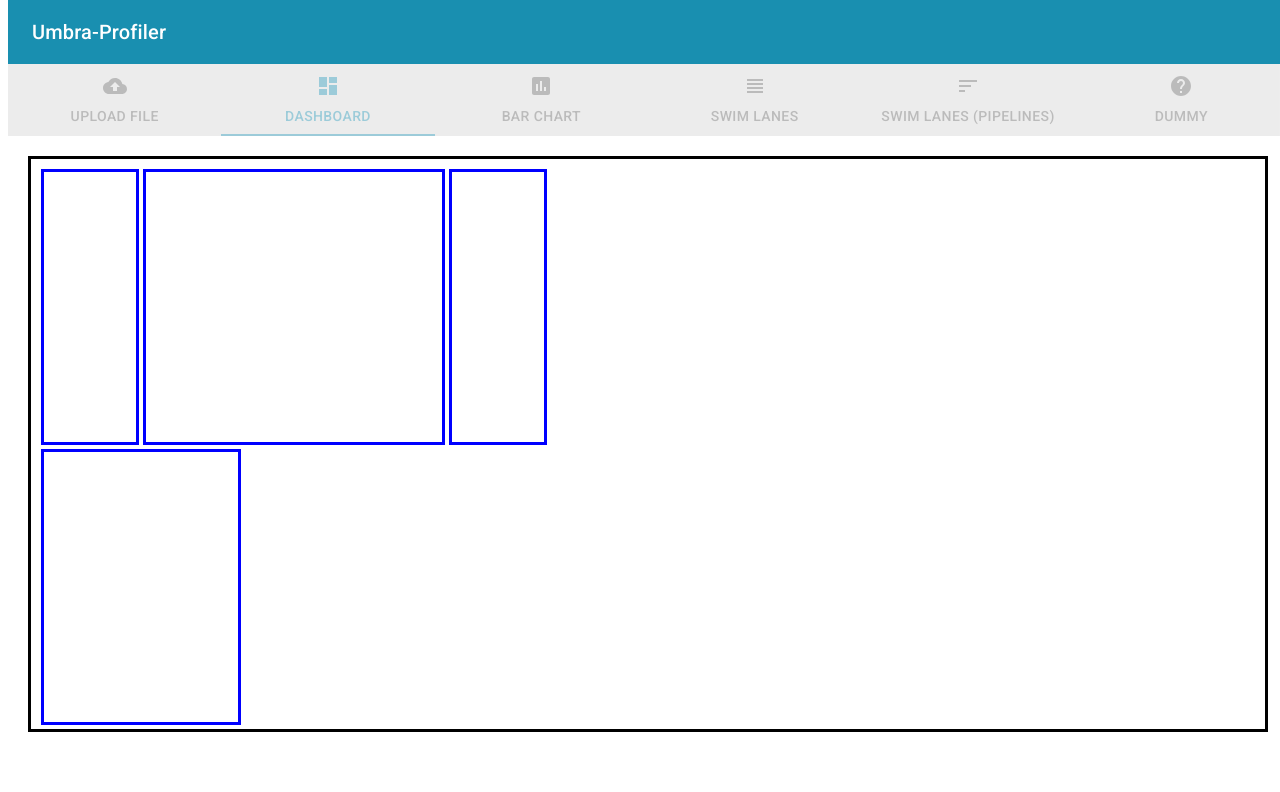
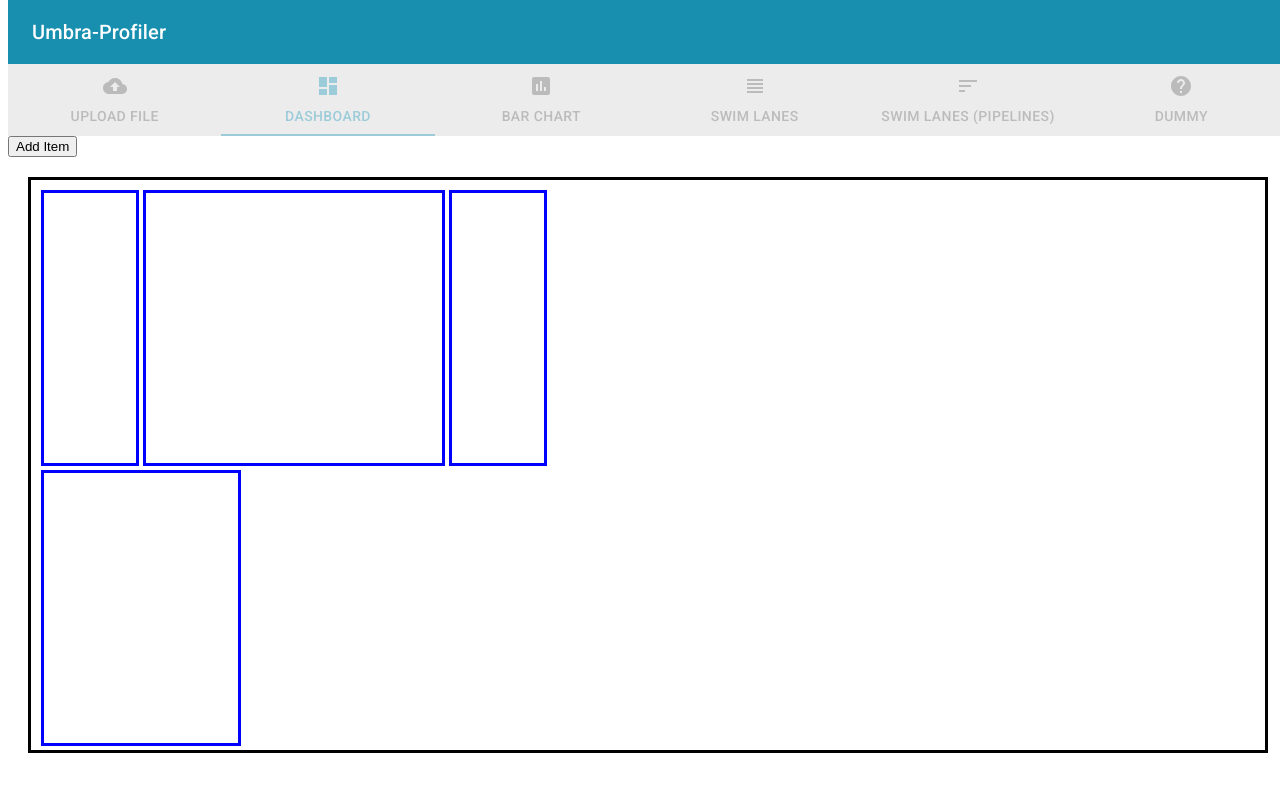
Before and after one commit to umbraperf/umbraperf, a React app: page /dashboard in a window 1280 px wide. Shown: the top 792 px of the page. Built offline with nearby package versions, Linux system fonts and the light colour scheme; the HTML template or start-up script is replaced by a standard one.

Commit message:
working first add button grid layout

```diff
--- a/src/components/dashboard.tsx
+++ b/src/components/dashboard.tsx
@@ -16,11 +16,12 @@ interface Props {
 
 interface State {
     items: Array<string>;
-    layout: {lg: Array<ILayoutElement>};
+    layout: { lg: Array<ILayoutElement> };
     gridData: { w: number, h: number, x: number, y: number };
     breakpoints: { lg: number, md: number, sm: number, xs: number, xxs: number };
     cols: { lg: number, md: number, sm: number, xs: number, xxs: number };
     rowHeight: number;
+    newCounter: number;
 
 }
 
@@ -68,8 +69,10 @@ class Dashboard extends React.Component<Props, State> {
             breakpoints: { lg: 1200, md: 996, sm: 768, xs: 480, xxs: 0 },
             cols: { lg: 12, md: 10, sm: 6, xs: 4, xxs: 2 },
             rowHeight: 60,
+            newCounter: 0
+        };
 
-        };
+        this.onAddItem = this.onAddItem.bind(this);
 
     }
 
@@ -83,6 +86,8 @@ class Dashboard extends React.Component<Props, State> {
 
     render() {
         return (
+            <div>
+                <button onClick={this.onAddItem}>Add Item</button>
                 <ResponsiveGridLayout
                     className={`layout ${styles.gridBoxesContainer}`}
                     layouts={this.state.layout}
@@ -105,7 +110,31 @@ class Dashboard extends React.Component<Props, State> {
                         </div>
                     ))}
                 </ResponsiveGridLayout>
+
+            </div>
+
         );
+    }
+
+    onAddItem() {
+        this.setState({
+            // Add a new item. It must have a unique key!
+            items: this.state.items.concat("n" + this.state.newCounter),
+            layout: {
+                lg: this.state.layout.lg.concat({
+                    i: "n" + this.state.newCounter,
+                    x: (this.state.items.length * 2) % (this.state.cols as any || 12),
+                    y: Infinity, // puts it at the bottom
+                    w: 2,
+                    h: 2
+                } as ILayoutElement
+
+                ),
+
+            },
+            // Increment the counter to ensure key is always unique.
+            newCounter: this.state.newCounter + 1
+        });
     }
 
 }
```
Lines whose indentation alone changed are shown as unchanged.
